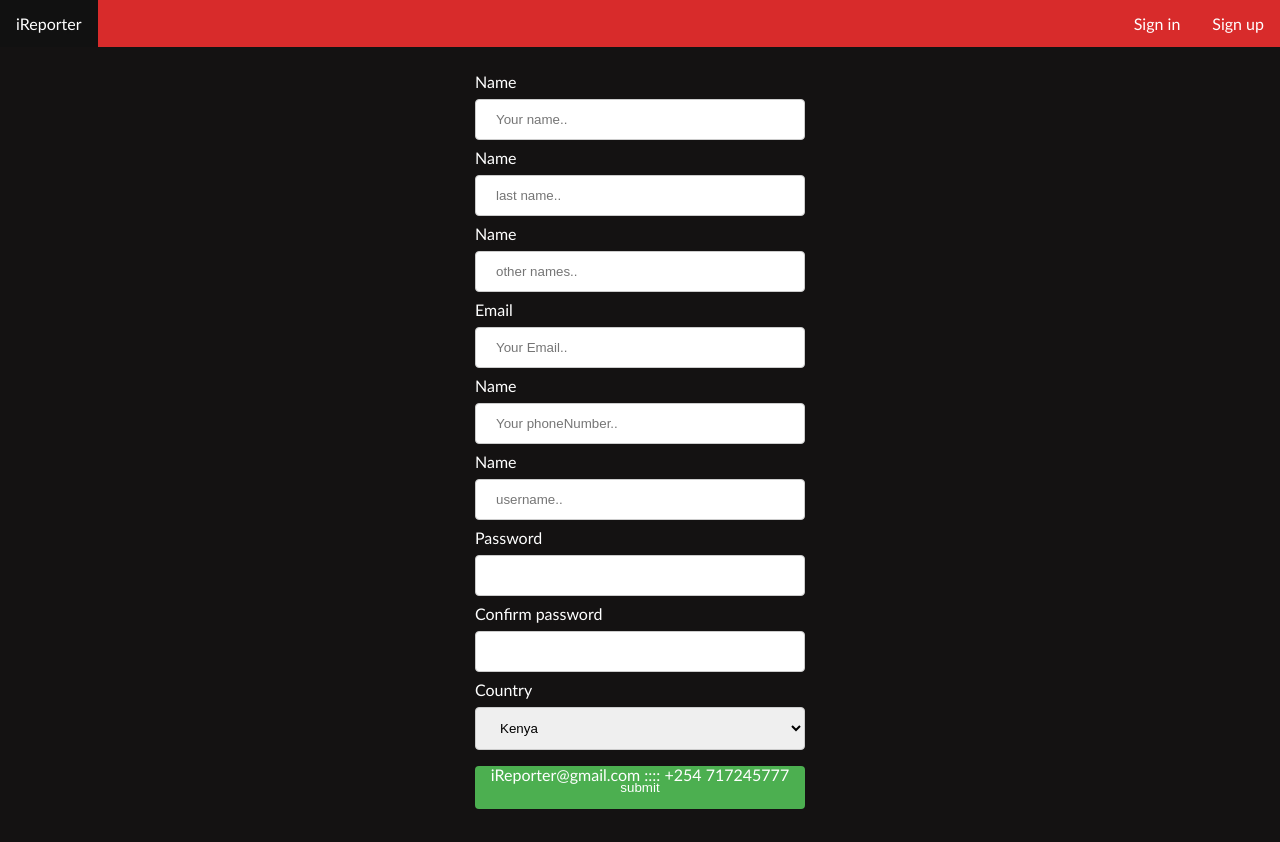
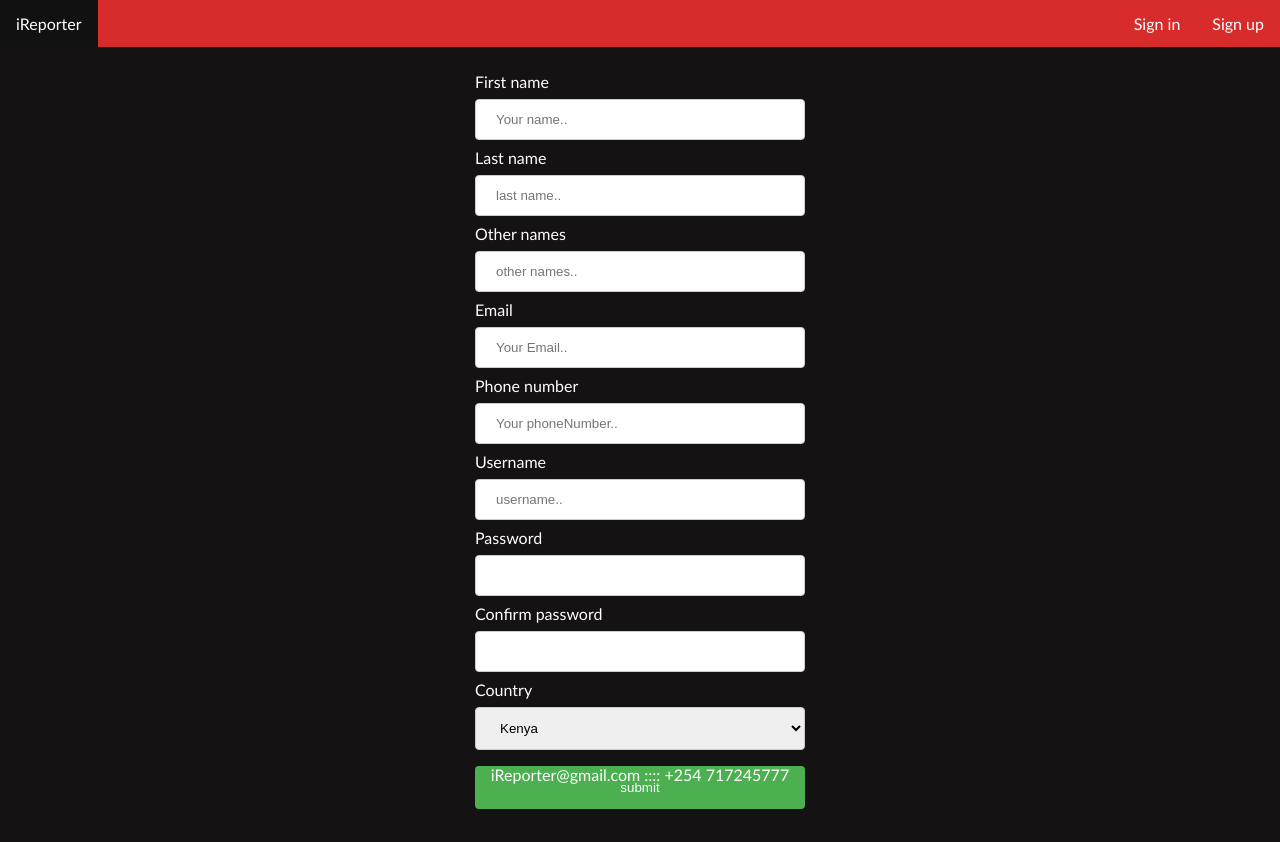
Before and after one commit to ValerieRono/iReporter-Valerie, a plain HTML site: page UI/sign_up.html in a window 1280 px wide. Drawn offline with Linux system fonts and the light colour scheme.

```diff
--- a/UI/sign_up.html
+++ b/UI/sign_up.html
@@ -18,22 +18,22 @@
     <div id=main_content>
         <div id=formContainer>
             <form action="profile.html" id="sign">
-                <label for="firstname">Name</label>
+                <label for="firstname">First name</label>
                 <input type="text" id="name" name="Name" placeholder="Your name..">
 
-                <label for="lastname">Name</label>
+                <label for="lastname">Last name</label>
                 <input type="text" id="name" name="Name" placeholder="last name..">
 
-                <label for="othernames">Name</label>
+                <label for="othernames">Other names</label>
                 <input type="text" id="name" name="Name" placeholder="other names..">
 
                 <label for="email">Email</label>
                 <input type="text" id="email" name="Email" placeholder="Your Email..">
 
-                <label for="phoneNumber">Name</label>
+                <label for="phoneNumber">Phone number</label>
                 <input type="text" id="name" name="Name" placeholder="Your phoneNumber..">
 
-                <label for="username">Name</label>
+                <label for="username">Username</label>
                 <input type="text" id="name" name="Name" placeholder="username..">
 
                 <label for="password">Password</label>
```
